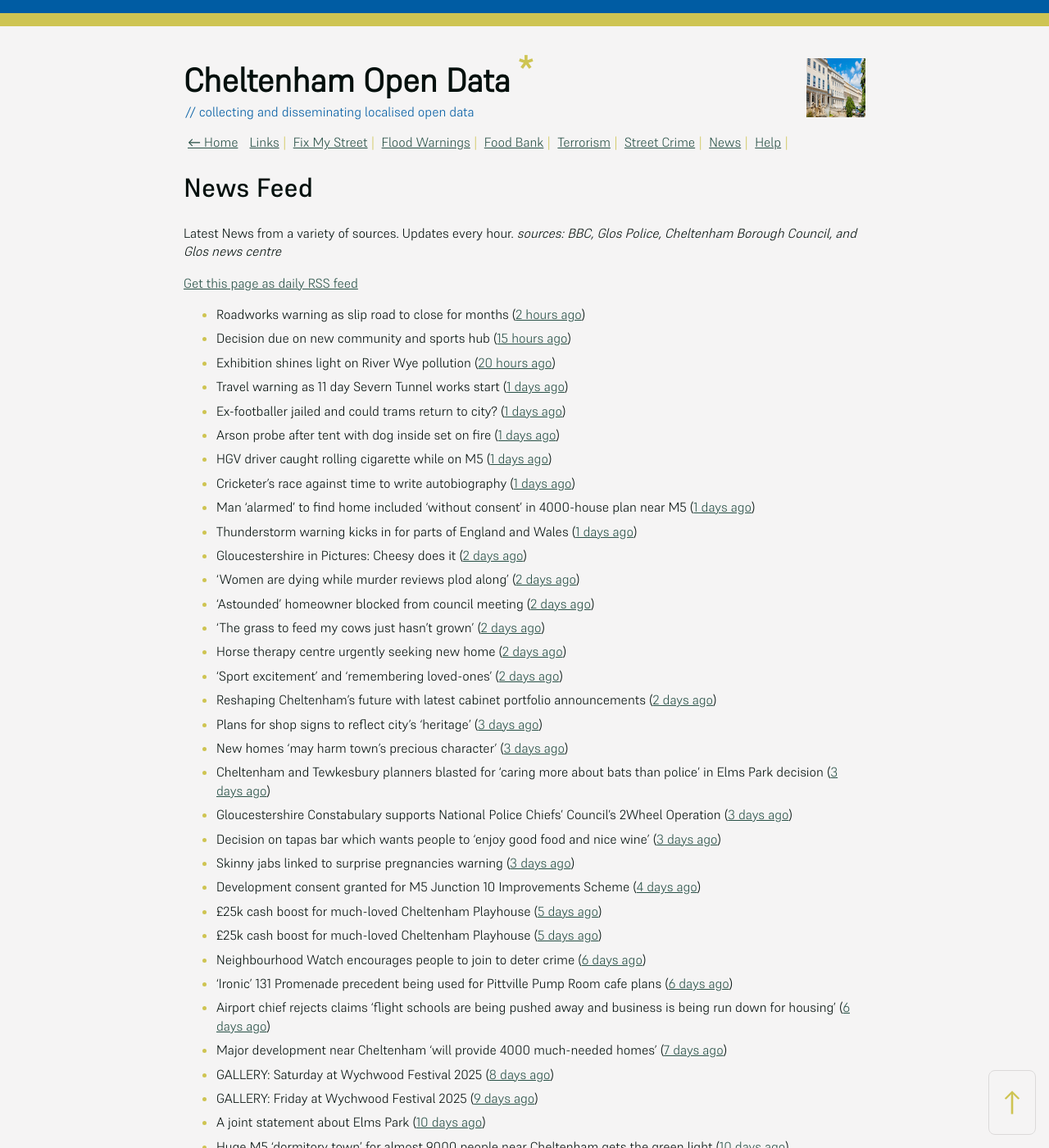
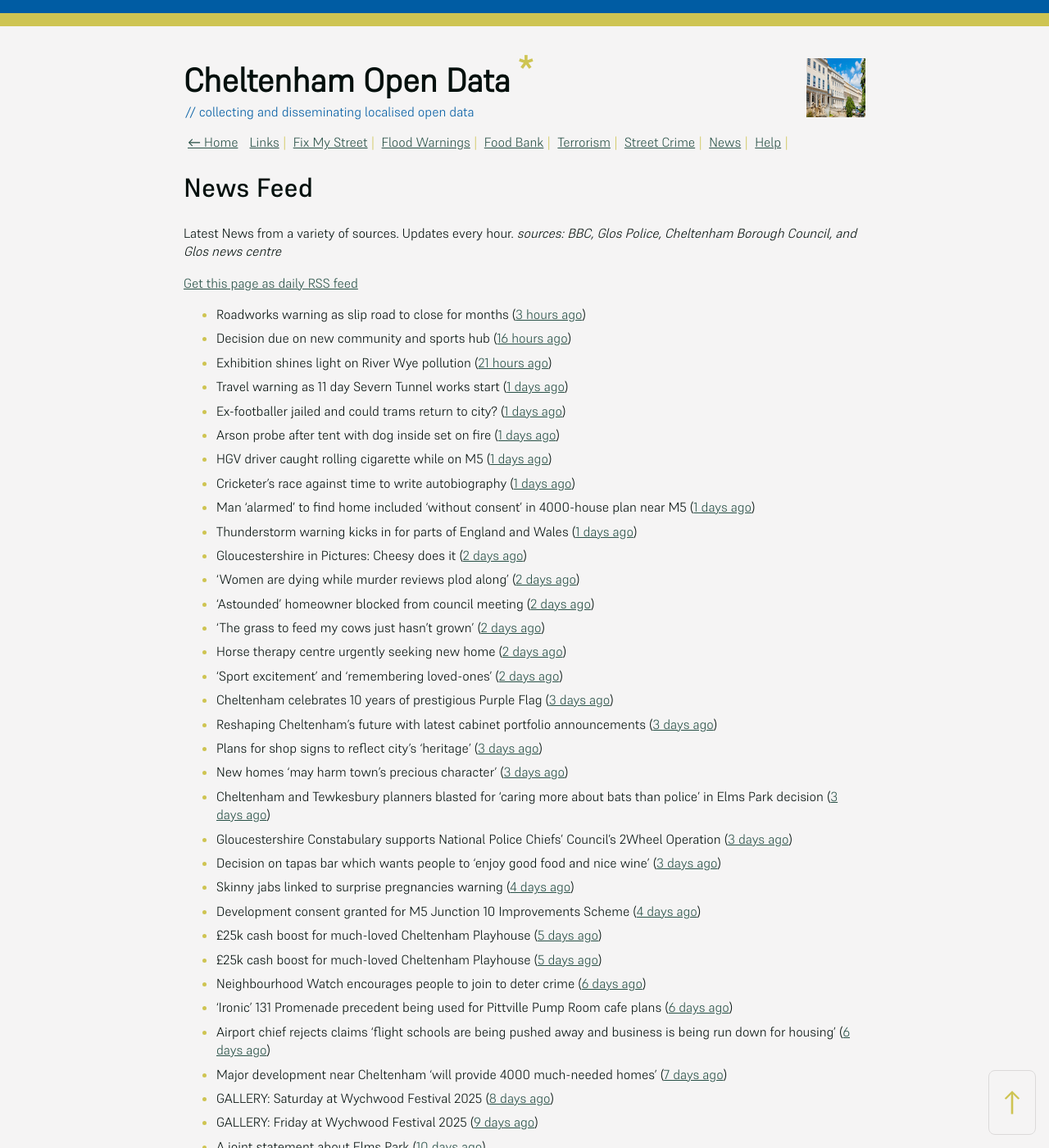
Before and after one commit to mat-0/cheltenham-open-data, a Jekyll site: the page built from _pages/news.md, in a window 1280 px wide and 1400 px high. Shown: the whole window at 82% size. Built offline with Jekyll 4.4.1, drawn with Linux system fonts in a browser that asks for light colours; some of the changed text lies outside the part shown.

Commit message:
Updated 2025-06-09 08:59:27

```diff
--- a/_pages/news.md
+++ b/_pages/news.md
@@ -12,9 +12,9 @@ _sources: BBC, Glos Police, Cheltenham Borough Council, and Glos news centre_
 [Get this page as daily RSS feed](/daily.rss)
 
 <!-- news_marker starts -->
-- Roadworks warning as slip road to close for months ([2 hours ago](https://www.bbc.com/news/articles/c308j6d7ngno))
-- Decision due on new community and sports hub ([15 hours ago](https://www.bbc.com/news/articles/cy4k5kv0v2go))
-- Exhibition shines light on River Wye pollution ([20 hours ago](https://www.bbc.com/news/articles/c62814zl1q5o))
+- Roadworks warning as slip road to close for months ([3 hours ago](https://www.bbc.com/news/articles/c308j6d7ngno))
+- Decision due on new community and sports hub ([16 hours ago](https://www.bbc.com/news/articles/cy4k5kv0v2go))
+- Exhibition shines light on River Wye pollution ([21 hours ago](https://www.bbc.com/news/articles/c62814zl1q5o))
 - Travel warning as 11 day Severn Tunnel works start ([1 days ago](https://www.bbc.com/news/articles/c5yk6z54e2zo))
 - Ex-footballer jailed and could trams return to city? ([1 days ago](https://www.bbc.com/news/articles/cre90yyq33yo))
 - Arson probe after tent with dog inside set on fire ([1 days ago](https://www.bbc.com/news/articles/cj42gp7n744o))
@@ -28,13 +28,14 @@ _sources: BBC, Glos Police, Cheltenham Borough Council, and Glos news centre_
 - 'The grass to feed my cows just hasn't grown' ([2 days ago](https://www.bbc.com/news/articles/cr4zp51rk9ro))
 - Horse therapy centre urgently seeking new home ([2 days ago](https://www.bbc.com/news/articles/clyqx775r2yo))
 - 'Sport excitement' and 'remembering loved-ones' ([2 days ago](https://www.bbc.com/news/articles/cly379zl9qwo))
-- Reshaping Cheltenham’s future with latest cabinet portfolio announcements ([2 days ago](https://www.cheltenham.gov.uk/news/article/3018/reshaping_cheltenhams_future_with_latest_cabinet_portfolio_announcements))
+- Cheltenham celebrates 10 years of prestigious Purple Flag ([3 days ago](https://www.cheltenham.gov.uk/news/article/3019/cheltenham_celebrates_10_years_of_prestigious_purple_flag))
+- Reshaping Cheltenham’s future with latest cabinet portfolio announcements ([3 days ago](https://www.cheltenham.gov.uk/news/article/3018/reshaping_cheltenhams_future_with_latest_cabinet_portfolio_announcements))
 - Plans for shop signs to reflect city's 'heritage' ([3 days ago](https://www.bbc.com/news/articles/c77153njmlko))
 - New homes 'may harm town's precious character' ([3 days ago](https://www.bbc.com/news/articles/c5yxr023e19o))
 - Cheltenham and Tewkesbury planners blasted for ‘caring more about bats than police’ in Elms Park decision ([3 days ago](https://gloucesternewscentre.co.uk/cheltenham-and-tewkesbury-planners-blasted-for-caring-more-about-bats-than-police-in-elms-park-decision/))
 - Gloucestershire Constabulary supports National Police Chiefs’ Council’s 2Wheel Operation ([3 days ago](https://gloucesternewscentre.co.uk/gloucestershire-constabulary-supports-national-police-chiefs-councils-2wheel-operation/))
 - Decision on tapas bar which wants people to ‘enjoy good food and nice wine’ ([3 days ago](https://gloucesternewscentre.co.uk/decision-on-tapas-bar-which-wants-people-to-enjoy-good-food-and-nice-wine/))
-- Skinny jabs linked to surprise pregnancies warning ([3 days ago](https://www.bbc.co.uk/sounds/play/p0lgh4cd))
+- Skinny jabs linked to surprise pregnancies warning ([4 days ago](https://www.bbc.co.uk/sounds/play/p0lgh4cd))
 - Development consent granted for M5 Junction 10 Improvements Scheme ([4 days ago](https://gloucesternewscentre.co.uk/development-consent-granted-for-m5-junction-10-improvements-scheme/))
 - £25k cash boost for much-loved Cheltenham Playhouse ([5 days ago](https://gloucesternewscentre.co.uk/25k-cash-boost-for-much-loved-cheltenham-playhouse/))
 - £25k cash boost for much-loved Cheltenham Playhouse ([5 days ago](https://www.cheltenham.gov.uk/news/article/3017/25k_cash_boost_for_much-loved_cheltenham_playhouse))
```
Also changed, not shown: other parts of _pages/news.md (+1 -1 lines), _data/flood.json (+4 -4 lines), index.md (+5 -5 lines).
